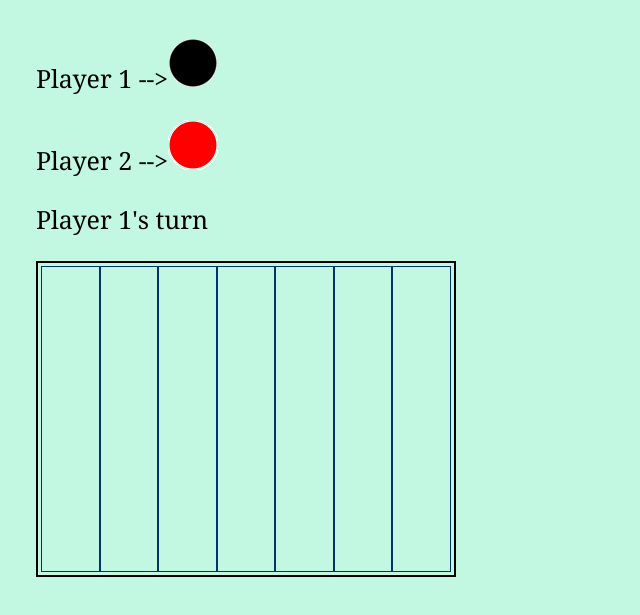
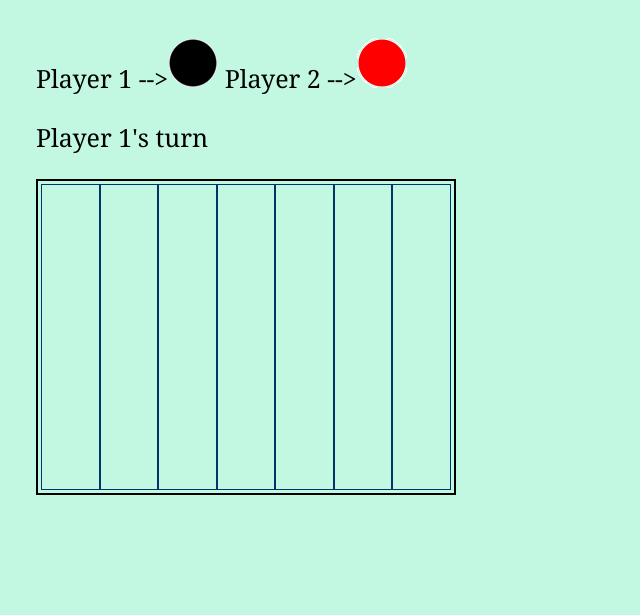
Before and after one commit to kavikamal/ConnectFour, a plain HTML site: page index.html in a window 1280 px wide. Shown: the part 115-730 px from the top of the page, without its empty margins (204-844 px from the left). Drawn offline with Linux system fonts and the light colour scheme.

Commit message:
Change in html

```diff
--- a/index.html
+++ b/index.html
@@ -10,8 +10,8 @@
 <body>
  <section id="mainSection">
      <h1 class="headClass">Connect Four</h1>
-     <p class="pClass">Player 1 --><img src="black.png"/></p>
-     <p class="pClass">Player 2 --><img src="red.png"/></p>
+     <p class="pClass">Player 1 --><img src="black.png"/>     Player 2 --><img src="red.png"/></p>
+     <p class="pClass"></p>
 
      <p id="curPlay" class="pClass"></p>
      <p id="p4" class="pClass"></p>
```
